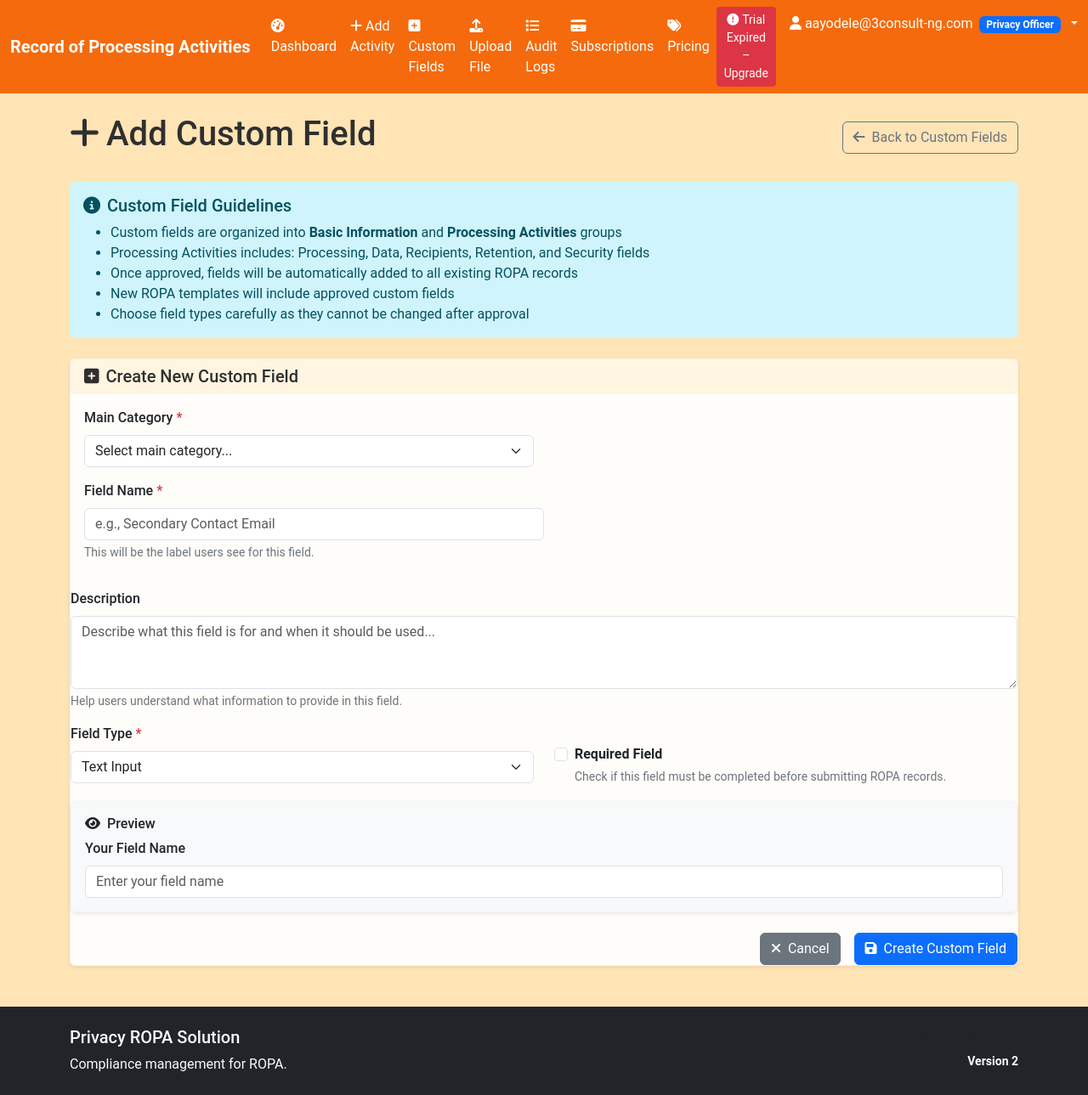
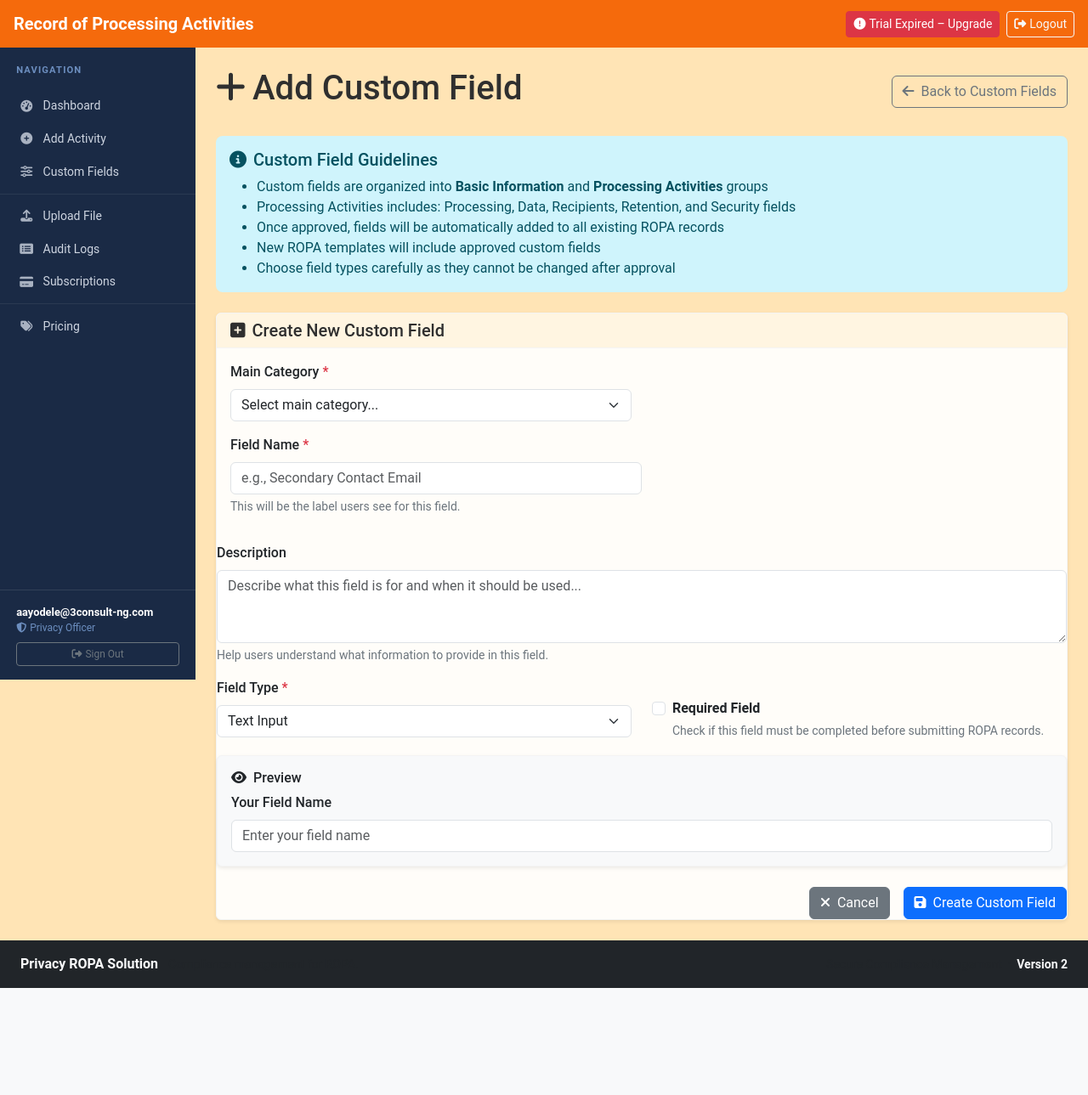
Before and after one commit to Omolola436/automatedropa, a Flask app: page /add-custom-field in a window 1280 px wide. Shown: the whole page at 85% size. After the commit the page ends 1163 px from the top, so only its background shows below. Run offline with Flask 3, Linux system fonts and the light colour scheme; a user stored in the database is signed in.

Commit message:
Add left sidebar navigation and fix session data error
Fixes a Jinja2 undefined error by ensuring session data is properly initialized and implements a new left sidebar for authenticated users.

Replit-Commit-Author: Agent
Replit-Commit-Session-Id: 5886e65b-c6e4-49ed-b862-dd818658db24
Replit-Commit-Checkpoint-Type: full_checkpoint
Replit-Commit-Event-Id: 587fc396-6486-4510-b727-abfc9bcf6616
Replit-Commit-Screenshot-Url: https://storage.googleapis.com/screenshot-production-us-central1/a2f24e67-6a31-4410-8ae6-d7b44daf0450/5886e65b-c6e4-49ed-b862-dd818658db24/CjXYCQs
Replit-Helium-Checkpoint-Created: true

```diff
--- a/app.py
+++ b/app.py
@@ -491,6 +491,9 @@ def add_activity():
         }
 
     wizard_data = session['wizard_data']
+    # Ensure new keys exist for sessions created before this version
+    wizard_data.setdefault('activity_form', {})
+    wizard_data.setdefault('organization', {})
 
     if request.method == 'POST':
         action = request.form.get('action', 'next')
--- a/templates/base.html
+++ b/templates/base.html
@@ -4,21 +4,92 @@
     <meta charset="UTF-8">
     <meta name="viewport" content="width=device-width, initial-scale=1.0">
     <title>{% block title %}Privacy ROPA Solution{% endblock %}</title>
+    <link href="https://cdn.jsdelivr.net/npm/bootstrap@5.3.0/dist/css/bootstrap.min.css" rel="stylesheet">
+    <link href="https://cdnjs.cloudflare.com/ajax/libs/font-awesome/6.4.0/css/all.min.css" rel="stylesheet">
+    <link href="{{ url_for('static', filename='css/custom.css') }}" rel="stylesheet">
+    <style>
+        /* ── Sidebar layout ── */
+        {% if current_user.is_authenticated %}
+        body { display: flex; flex-direction: column; min-height: 100vh; margin: 0; }
+        .app-shell { display: flex; flex: 1; }
 
-    <!-- Bootstrap CSS -->
-    <link href="https://cdn.jsdelivr.net/npm/bootstrap@5.3.0/dist/css/bootstrap.min.css" rel="stylesheet">
-    <!-- Font Awesome Icons -->
-    <link href="https://cdnjs.cloudflare.com/ajax/libs/font-awesome/6.4.0/css/all.min.css" rel="stylesheet">
-    <!-- Custom CSS -->
-    <link href="{{ url_for('static', filename='css/custom.css') }}" rel="stylesheet">
+        #sidebar {
+            width: 230px;
+            min-width: 230px;
+            background: #1a2a45;
+            color: #cdd4e0;
+            display: flex;
+            flex-direction: column;
+            min-height: calc(100vh - 56px);
+            position: sticky;
+            top: 56px;
+            height: calc(100vh - 56px);
+            overflow-y: auto;
+        }
+        #sidebar .sidebar-brand {
+            padding: 1.2rem 1.2rem 0.6rem;
+            font-size: 0.7rem;
+            text-transform: uppercase;
+            letter-spacing: 0.1em;
+            color: #6c8ebf;
+            font-weight: 700;
+        }
+        #sidebar .nav-link {
+            color: #cdd4e0;
+            padding: 0.55rem 1.2rem;
+            border-radius: 0;
+            font-size: 0.875rem;
+            display: flex;
+            align-items: center;
+            gap: 0.65rem;
+            transition: background 0.15s, color 0.15s;
+            border-left: 3px solid transparent;
+        }
+        #sidebar .nav-link:hover {
+            background: rgba(255,255,255,0.08);
+            color: #fff;
+            border-left-color: #4d9fff;
+        }
+        #sidebar .nav-link.active {
+            background: rgba(77,159,255,0.18);
+            color: #fff;
+            border-left-color: #4d9fff;
+            font-weight: 600;
+        }
+        #sidebar .nav-link i { width: 18px; text-align: center; opacity: 0.8; }
+
+        #sidebar .sidebar-user {
+            margin-top: auto;
+            padding: 1rem 1.2rem;
+            border-top: 1px solid rgba(255,255,255,0.1);
+            font-size: 0.8rem;
+        }
+        #sidebar .sidebar-user .user-email {
+            font-weight: 600;
+            color: #fff;
+            word-break: break-all;
+        }
+        #sidebar .sidebar-user .user-role {
+            color: #6c8ebf;
+            font-size: 0.75rem;
+        }
+        #sidebar .sidebar-divider {
+            border-top: 1px solid rgba(255,255,255,0.07);
+            margin: 0.4rem 0;
+        }
+
+        .main-content { flex: 1; min-width: 0; }
+
+        /* Compact top navbar for auth users */
+        .navbar-auth { min-height: 56px; }
+        {% endif %}
+    </style>
 </head>
 <body>
-    <!-- Navigation -->
-    <nav class="navbar navbar-expand-lg navbar-dark bg-primary">
-        <div class="container-fluid">
+
+    <!-- ═══ TOP NAVBAR ═══ -->
+    <nav class="navbar navbar-dark bg-primary px-3 {% if current_user.is_authenticated %}navbar-auth{% endif %}">
         <a class="navbar-brand fw-bold" href="{{ url_for('index') }}">
-                <!--<img src="{{ url_for('static', filename='logo.png') }}"
-                    alt="logo" height="80" class="me-2">-->
             Record of Processing Activities
         </a>
 
@@ -30,75 +101,26 @@
             <a href="{{ url_for('register') }}" class="btn btn-warning btn-sm fw-semibold">Sign Up</a>
         </div>
         {% endif %}
+
         {% if current_user.is_authenticated %}
-            <button class="navbar-toggler" type="button" data-bs-toggle="collapse" data-bs-target="#navbarNav">
-                <span class="navbar-toggler-icon"></span>
-            </button>
-
-            <div class="collapse navbar-collapse" id="navbarNav">
-                <ul class="navbar-nav me-auto">
-                    <li class="nav-item">
-                        <a class="nav-link" href="{{ url_for('index') }}">
-                            <i class="fas fa-tachometer-alt me-1"></i>Dashboard
-                        </a>
-                    </li>
-                    <li class="nav-item">
-                        <a class="nav-link" href="{{ url_for('add_activity') }}">
-                            <i class="fas fa-plus me-1"></i>Add Activity
-                        </a>
-                    </li>
-                    <li class="nav-item">
-                        <a class="nav-link" href="{{ url_for('custom_tabs') }}">
-                            <i class="fas fa-plus-square me-1"></i>Custom Fields
-                        </a>
-                    </li>
-                    {% if current_user.role == 'Privacy Officer' %}
-                    <li class="nav-item">
-                        <a class="nav-link" href="{{ url_for('upload_file') }}">
-                            <i class="fas fa-upload me-1"></i>Upload File
-                        </a>
-                    </li>
-                    <li class="nav-item">
-                        <a class="nav-link" href="{{ url_for('audit_logs') }}">
-                            <i class="fas fa-list me-1"></i>Audit Logs
-                        </a>
-                    </li>
-                    <li class="nav-item">
-                        <a class="nav-link" href="{{ url_for('subscription') }}">
-                            <i class="fas fa-credit-card me-1"></i>Subscriptions
-                        </a>
-                    </li>
-                    {% endif %}
-                    <li class="nav-item">
-                        <a class="nav-link" href="{{ url_for('pricing') }}">
-                            <i class="fas fa-tags me-1"></i>Pricing
-                        </a>
-                    </li>
-                </ul>
-
-                <ul class="navbar-nav">
+        <div class="ms-auto d-flex align-items-center gap-2">
+            <!-- Trial / subscription badge -->
             {% if sub_tier == 'trial' and sub_trial_days is not none %}
-                    <li class="nav-item d-flex align-items-center me-2">
             <a href="{{ url_for('pricing') }}" class="btn btn-sm btn-warning">
                 <i class="fas fa-clock me-1"></i>Trial: {{ sub_trial_days }}d left
             </a>
-                    </li>
             {% elif sub_tier == 'expired' %}
-                    <li class="nav-item d-flex align-items-center me-2">
             <a href="{{ url_for('pricing') }}" class="btn btn-sm btn-danger">
                 <i class="fas fa-exclamation-circle me-1"></i>Trial Expired – Upgrade
             </a>
-                    </li>
             {% elif sub_tier %}
-                    <li class="nav-item d-flex align-items-center me-2">
             <span class="badge bg-{{ sub_config.get('color', 'secondary') }} fs-6 px-3 py-2">
                 <i class="fas fa-star me-1"></i>{{ sub_config.get('name', sub_tier|title) }}
             </span>
-                    </li>
             {% endif %}
 
+            <!-- Notifications bell -->
             {% if sub_config.get('has_alerts') %}
-                    <li class="nav-item d-flex align-items-center me-2">
             <a href="{{ url_for('notifications') }}" class="btn btn-sm btn-outline-light position-relative">
                 <i class="fas fa-bell"></i>
                 {% if unread_notifications and unread_notifications > 0 %}
@@ -107,60 +129,20 @@
                 </span>
                 {% endif %}
             </a>
-                    </li>
             {% endif %}
 
-                    <li class="nav-item dropdown">
-                        <a class="nav-link dropdown-toggle" href="#" role="button" data-bs-toggle="dropdown">
-                            <i class="fas fa-user me-1"></i>{{ current_user.email }}
-                            <span class="badge bg-primary ms-1">{{ current_user.role }}</span>
+            <!-- Logout -->
+            <a href="{{ url_for('logout') }}" class="btn btn-sm btn-outline-light">
+                <i class="fas fa-sign-out-alt me-1"></i>Logout
             </a>
-                        <ul class="dropdown-menu dropdown-menu-end">
-                            <li><span class="dropdown-item-text">
-                                <small class="text-muted">Department: {{ current_user.department or 'N/A' }}</small>
-                            </span></li>
-                            <li><span class="dropdown-item-text">
-                                <small class="text-muted">Plan: <strong>{{ sub_config.get('name', 'Unknown') }}</strong></small>
-                            </span></li>
-                            <li><hr class="dropdown-divider"></li>
-                            {% if sub_config.get('has_compliance_score') %}
-                            <li><a class="dropdown-item" href="{{ url_for('compliance_report') }}">
-                                <i class="fas fa-chart-pie me-1 text-success"></i>Compliance Report
-                            </a></li>
-                            {% endif %}
-                            {% if sub_config.get('has_vendor_tracking') %}
-                            <li><a class="dropdown-item" href="{{ url_for('vendors') }}">
-                                <i class="fas fa-building me-1 text-primary"></i>Vendor Tracking
-                            </a></li>
-                            {% endif %}
-                            {% if sub_config.get('has_alerts') %}
-                            <li><a class="dropdown-item" href="{{ url_for('notifications') }}">
-                                <i class="fas fa-bell me-1 text-warning"></i>Notifications
-                                {% if unread_notifications and unread_notifications > 0 %}
-                                <span class="badge bg-danger ms-1">{{ unread_notifications }}</span>
-                                {% endif %}
-                            </a></li>
-                            {% endif %}
-                            <li><hr class="dropdown-divider"></li>
-                            <li><a class="dropdown-item" href="{{ url_for('pricing') }}">
-                                <i class="fas fa-tags me-1"></i>View Plans
-                            </a></li>
-                            <li><hr class="dropdown-divider"></li>
-                            <li><a class="dropdown-item" href="{{ url_for('logout') }}">
-                                <i class="fas fa-sign-out-alt me-1"></i>Logout
-                            </a></li>
-                        </ul>
-                    </li>
-                </ul>
         </div>
         {% endif %}
-        </div>
     </nav>
 
-    <!-- Flash Messages -->
+    <!-- ═══ FLASH MESSAGES ═══ -->
     {% with messages = get_flashed_messages(with_categories=true) %}
         {% if messages %}
-            <div class="container mt-3">
+            <div class="container-fluid px-4 mt-3">
                 {% for category, message in messages %}
                     <div class="alert alert-{{ 'danger' if category == 'error' else 'success' if category == 'success' else 'info' }} alert-dismissible fade show" role="alert">
                         <i class="fas fa-{{ 'exclamation-triangle' if category == 'error' else 'check-circle' if category == 'success' else 'info-circle' }} me-2"></i>
@@ -172,47 +154,117 @@
         {% endif %}
     {% endwith %}
 
-    <!-- Main Content -->
+    {% if current_user.is_authenticated %}
+    <!-- ═══ APP SHELL (sidebar + content) ═══ -->
+    <div class="app-shell">
+
+        <!-- LEFT SIDEBAR -->
+        <nav id="sidebar">
+            <div class="sidebar-brand">Navigation</div>
+
+            <div class="nav flex-column mt-1">
+                <a class="nav-link {% if request.endpoint in ['index','privacy_officer_dashboard','privacy_champion_dashboard'] %}active{% endif %}"
+                   href="{{ url_for('index') }}">
+                    <i class="fas fa-tachometer-alt"></i> Dashboard
+                </a>
+
+                <a class="nav-link {% if request.endpoint == 'add_activity' %}active{% endif %}"
+                   href="{{ url_for('add_activity') }}">
+                    <i class="fas fa-plus-circle"></i> Add Activity
+                </a>
+
+                <a class="nav-link {% if request.endpoint == 'custom_tabs' %}active{% endif %}"
+                   href="{{ url_for('custom_tabs') }}">
+                    <i class="fas fa-sliders-h"></i> Custom Fields
+                </a>
+
+                {% if current_user.role == 'Privacy Officer' %}
+                <div class="sidebar-divider"></div>
+
+                <a class="nav-link {% if request.endpoint == 'upload_file' %}active{% endif %}"
+                   href="{{ url_for('upload_file') }}">
+                    <i class="fas fa-upload"></i> Upload File
+                </a>
+
+                <a class="nav-link {% if request.endpoint == 'audit_logs' %}active{% endif %}"
+                   href="{{ url_for('audit_logs') }}">
+                    <i class="fas fa-list-alt"></i> Audit Logs
+                </a>
+
+                <a class="nav-link {% if request.endpoint == 'subscription' %}active{% endif %}"
+                   href="{{ url_for('subscription') }}">
+                    <i class="fas fa-credit-card"></i> Subscriptions
+                </a>
+                {% endif %}
+
+                <div class="sidebar-divider"></div>
+
+                <a class="nav-link {% if request.endpoint == 'pricing' %}active{% endif %}"
+                   href="{{ url_for('pricing') }}">
+                    <i class="fas fa-tags"></i> Pricing
+                </a>
+
+                {% if sub_config.get('has_compliance_score') %}
+                <a class="nav-link {% if request.endpoint == 'compliance_report' %}active{% endif %}"
+                   href="{{ url_for('compliance_report') }}">
+                    <i class="fas fa-chart-pie"></i> Compliance Report
+                </a>
+                {% endif %}
+
+                {% if sub_config.get('has_vendor_tracking') %}
+                <a class="nav-link {% if request.endpoint == 'vendors' %}active{% endif %}"
+                   href="{{ url_for('vendors') }}">
+                    <i class="fas fa-building"></i> Vendor Tracking
+                </a>
+                {% endif %}
+            </div>
+
+            <!-- User info at bottom -->
+            <div class="sidebar-user">
+                <div class="user-email">{{ current_user.email }}</div>
+                <div class="user-role"><i class="fas fa-shield-alt me-1"></i>{{ current_user.role }}</div>
+                <div class="mt-2">
+                    <a href="{{ url_for('logout') }}" class="btn btn-sm btn-outline-secondary w-100" style="font-size:0.75rem;">
+                        <i class="fas fa-sign-out-alt me-1"></i>Sign Out
+                    </a>
+                </div>
+            </div>
+        </nav>
+
+        <!-- MAIN CONTENT -->
+        <main class="main-content p-4">
+    {% else %}
+    <!-- Unauthenticated: full-width layout -->
     <main class="container my-4">
+    {% endif %}
+
         {% block content %}{% endblock %}
+
+    {% if current_user.is_authenticated %}
         </main>
+    </div><!-- end app-shell -->
+    {% else %}
+    </main>
+    {% endif %}
 
     <!-- Footer -->
-    <footer class="bg-dark text-light py-4 mt-5">
-        <div class="container">
-            <div class="row">
+    <footer class="bg-dark text-light py-3 mt-auto">
+        <div class="container-fluid px-4">
+            <div class="row align-items-center">
                 <div class="col-md-6">
-                    <h5>
-                      <!--  <img src="{{ url_for('static', filename='logo.png') }}"
-                            alt="logo" height="50" class="me-2"> -->
-                        Privacy ROPA Solution
-                    </h5>
-                    <p class="mb-0">Compliance management for ROPA.</p>
+                    <span class="fw-bold">Privacy ROPA Solution</span>
+                    <span class="text-muted ms-2 small">Compliance management for ROPA.</span>
                 </div>
                 <div class="col-md-6 text-md-end">
-                    <p class="mb-0">
-                        <small class="text-muted">
-                            Secure Compliance Management
-                        </small>
-                    </p>
-                    <p class="mb-0 mt-1">
-                        <small class="text-light fw-bold">
-                            Version 2
-                        </small>
-                    </p>
+                    <small class="text-muted">Secure Compliance Management &nbsp;·&nbsp; <strong class="text-light">Version 2</strong></small>
                 </div>
-</old_str>
             </div>
         </div>
     </footer>
 
     {% block styles %}{% endblock %}
-
-    <!-- Bootstrap JS -->
     <script src="https://cdn.jsdelivr.net/npm/bootstrap@5.3.0/dist/js/bootstrap.bundle.min.js"></script>
-    <!-- Custom JS -->
     <script src="{{ url_for('static', filename='js/app.js') }}"></script>
-
     {% block scripts %}{% endblock %}
 </body>
 </html>
```
Also changed, not shown: instance/ropa_system.db. Lines whose indentation alone changed are shown as unchanged.
